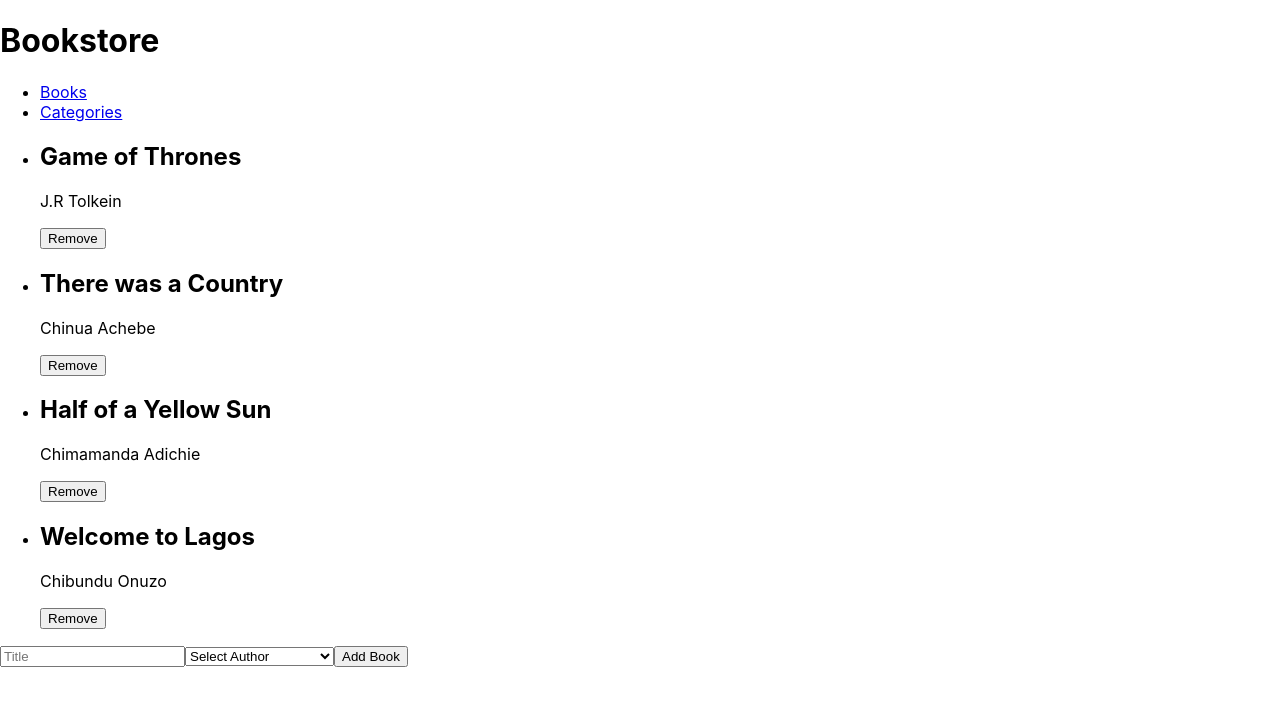
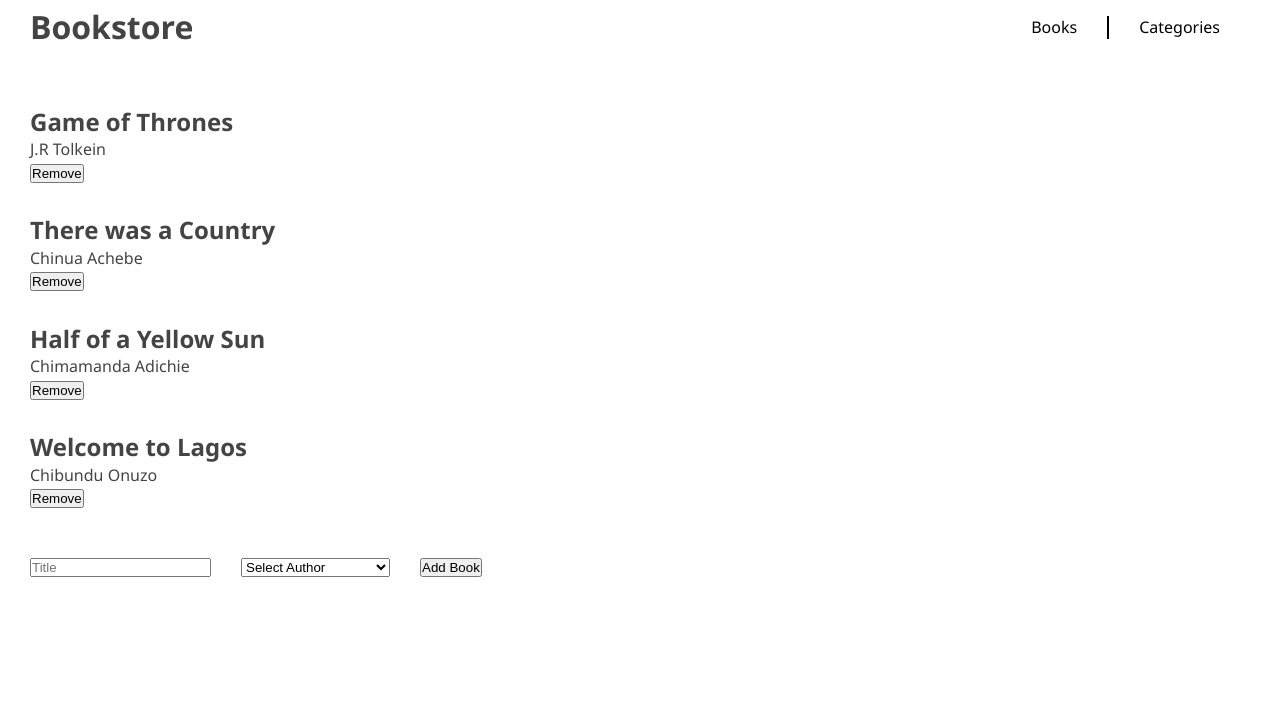
Before and after one commit to iamchristianani/bookstore, a React (Create React App) app: page / in a window 1280 px wide. Shown: the top 706 px of the page. Built offline with nearby package versions, Linux system fonts and the light colour scheme.

Commit message:
Update styling for the bookstore app

```diff
--- a/src/App.css
+++ b/src/App.css
@@ -1,38 +1,63 @@
-.App {
-  text-align: center;
+* {
+  box-sizing: border-box;
+  margin: 0;
+  padding: 0;
 }
 
-.App-logo {
-  height: 40vmin;
-  pointer-events: none;
+body {
+  font-family: "Segoe UI", Arial, sans-serif;
+  line-height: 1.4;
+  color: #444;
+  background: #fff;
+  height: 100vh;
 }
 
-@media (prefers-reduced-motion: no-preference) {
-  .App-logo {
-    animation: App-logo-spin infinite 20s linear;
-  }
+a {
+  color: black;
+  text-decoration: none;
 }
 
-.App-header {
-  background-color: #282c34;
-  min-height: 100vh;
+.navBox {
+  display: flex;
+  flex-direction: row;
+  align-items: center;
+  justify-content: space-between;
+  padding: 5px 30px;
+}
+
+.navLinks {
+  display: flex;
+  list-style: none;
+  margin: 0;
+  padding: 0;
+}
+
+.navLinks li {
+  display: inline-block;
+  border-right: 2px solid black;
+  padding: 0 30px;
+}
+
+.navLinks li:last-child {
+  border-right: none;
+}
+
+.allBooks {
+  list-style: none;
+  margin: 0;
+  padding: 50px 30px 50px 30px;
   display: flex;
   flex-direction: column;
-  align-items: center;
-  justify-content: center;
-  font-size: calc(10px + 2vmin);
-  color: white;
+  row-gap: 30px;
 }
 
-.App-link {
-  color: #61dafb;
+.formBox {
+  padding: 0 30px;
 }
 
-@keyframes App-logo-spin {
-  from {
-    transform: rotate(0deg);
-  }
-  to {
-    transform: rotate(360deg);
-  }
+.formBox form {
+  display: flex;
+  column-gap: 30px;
+  row-gap: 30px;
+  flex-wrap: wrap;
 }
```
